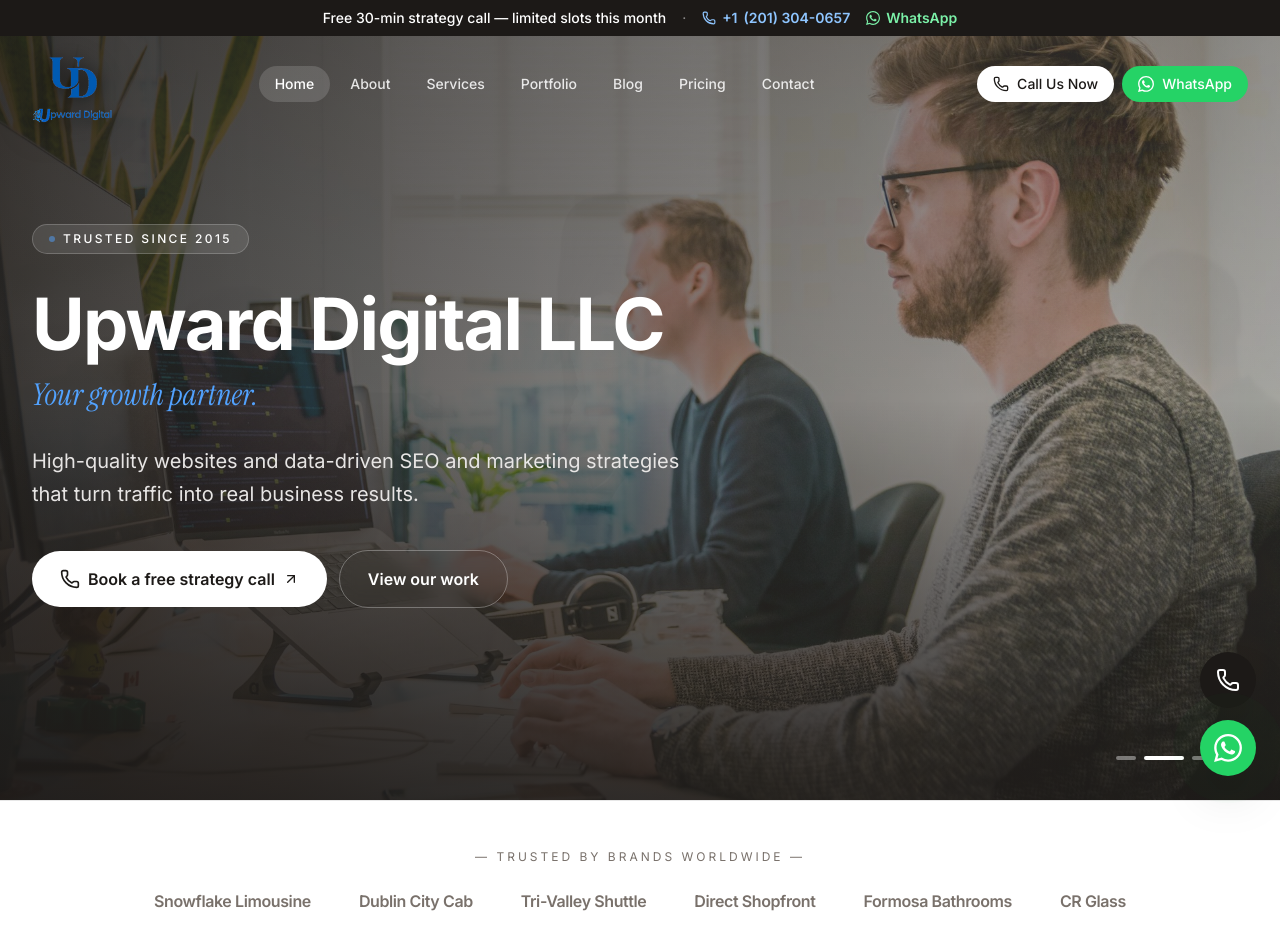
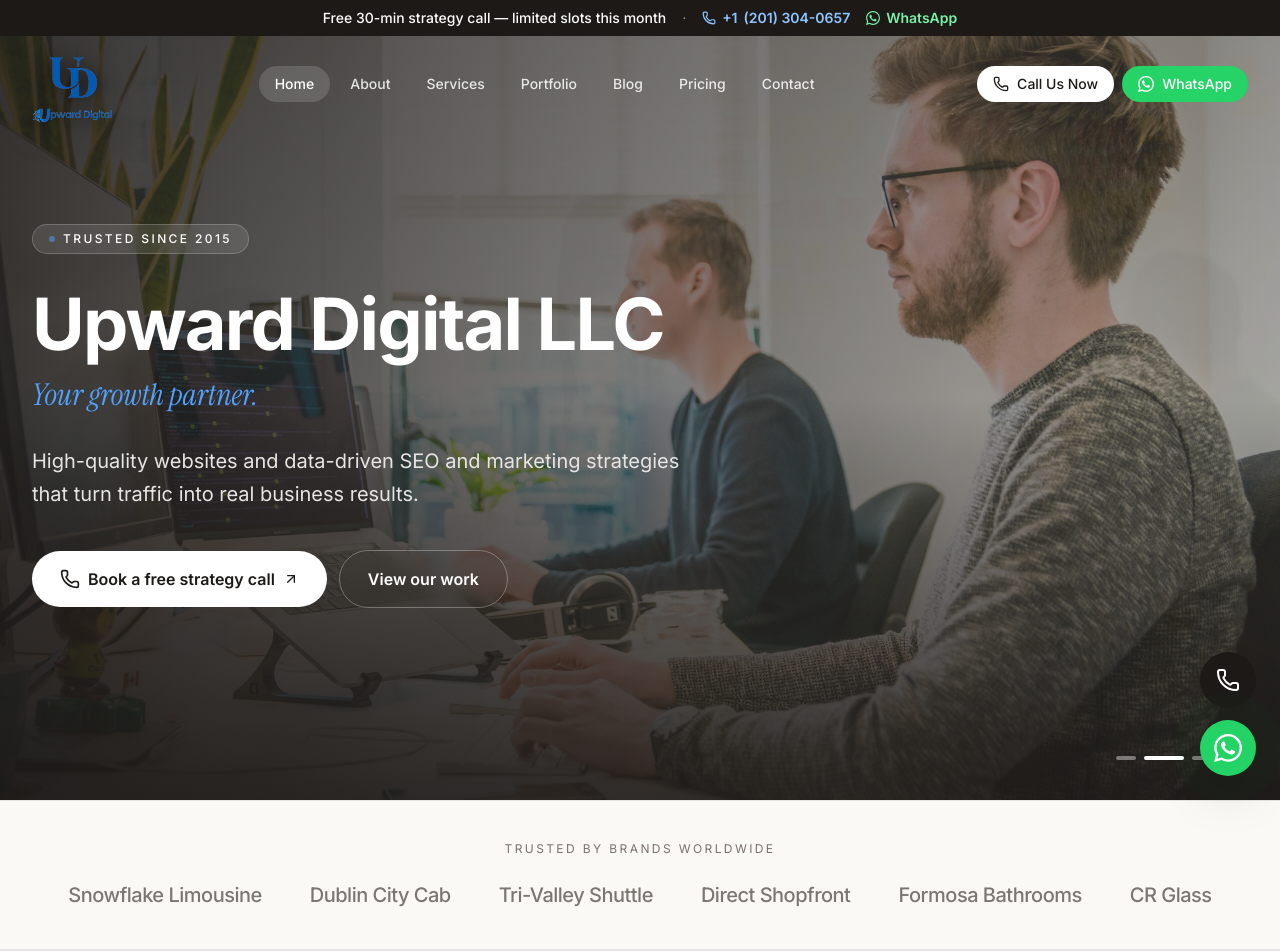
Before and after one commit to TalhaFaisal777/upwarddigital-site, a React (Vite) app: page / in a window 1280 px wide. Shown: the top 952 px of the page. Built offline with nearby package versions, Linux system fonts and the light colour scheme.

Commit message:
Restore original trust-strip style with larger brand names and translucent bg

```diff
--- a/src/pages/Home.jsx
+++ b/src/pages/Home.jsx
@@ -205,17 +205,14 @@
       </section>
 
       {/* ==================== TRUST STRIP ==================== */}
-      <section className="border-y border-stone-900/10 bg-white">
-        <div className="max-w-7xl mx-auto px-5 sm:px-6 md:px-8 py-10 md:py-12 text-center">
-          <p className="text-[11px] sm:text-xs uppercase tracking-[0.25em] text-stone-500 mb-6">
-            — Trusted by brands worldwide —
+      <section className="border-y border-stone-900/10 bg-white/40 overflow-hidden">
+        <div className="max-w-7xl mx-auto px-6 md:px-8 py-10 text-center">
+          <p className="text-xs uppercase tracking-[0.2em] text-stone-500 mb-6">
+            Trusted by brands worldwide
           </p>
-          <div className="flex flex-wrap items-center justify-center gap-x-8 lg:gap-x-12 gap-y-3 text-stone-700">
+          <div className="flex flex-wrap gap-x-12 gap-y-4 items-center justify-center text-stone-700">
             {trustedBrands.map((c) => (
-              <span
-                key={c}
-                className="text-sm md:text-base font-semibold tracking-tight text-stone-500 hover:text-stone-900 transition-colors whitespace-nowrap"
-              >
+              <span key={c} className="text-lg md:text-xl font-medium tracking-tight opacity-70 hover:opacity-100 transition-opacity">
                 {c}
               </span>
             ))}
```
